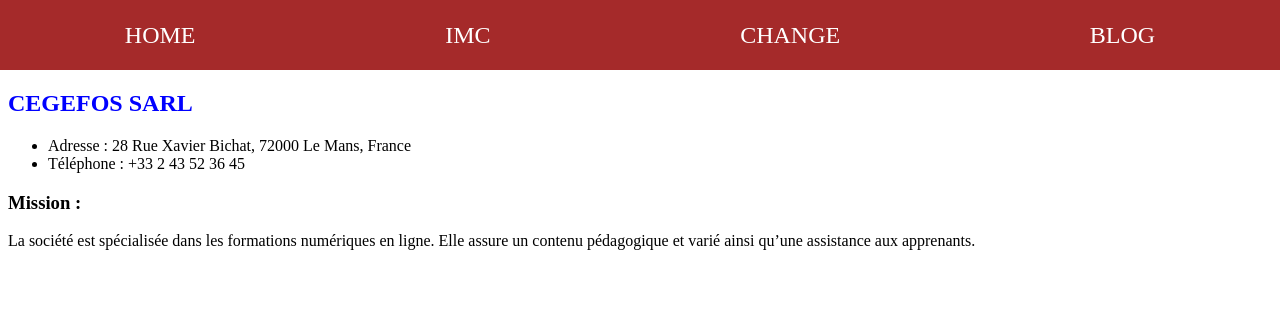
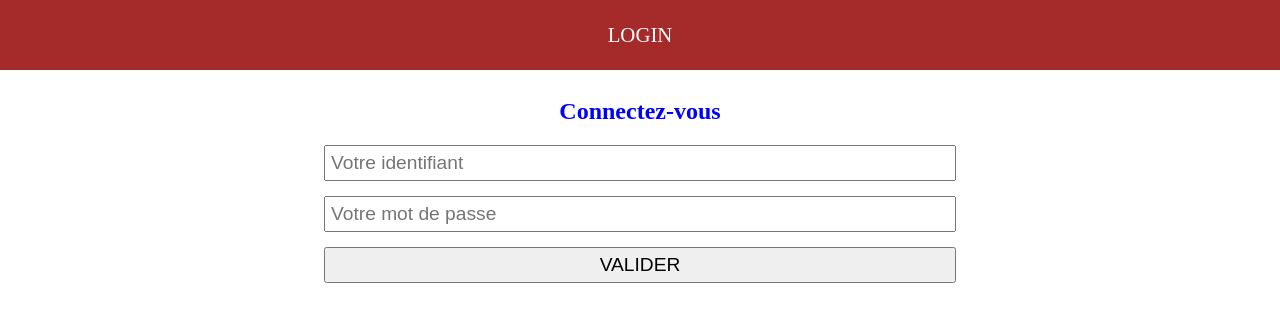
Before and after one commit to Jean-LouisB/DashBoard-Vue-JS, a Vue app: page / in a window 1280 px wide. Shown: the top 322 px of the page. Built offline with nearby package versions, Linux system fonts and the light colour scheme.

Commit message:
authentification

```diff
--- a/src/App.vue
+++ b/src/App.vue
@@ -1,21 +1,48 @@
 <template>
   <nav>
-    <routerLink :to="{ name: 'Accueil' }">HOME</routerLink>
-    <routerLink :to="{ name: 'CalculIMC'}">IMC</routerLink>
-    <routerLink :to="{ name: 'ConvertisseurDevise'}">CHANGE</routerLink>
-    <routerLink :to="{ name: 'BlogListPost'}">BLOG</routerLink>
+
+    <routerLink :to="{ name: 'LoginComponent' }" v-show="!user">LOGIN</routerLink>
+    <routerLink :to="{ name: 'Accueil' }" v-show="user">HOME</routerLink>
+    <routerLink :to="{ name: 'CalculIMC'}" v-show="user">IMC</routerLink>
+    <routerLink :to="{ name: 'ConvertisseurDevise'}" v-show="user">CHANGE</routerLink>
+    <routerLink :to="{ name: 'BlogListPost'}" v-show="user">BLOG</routerLink>
+    <a v-show="user" @click="logout()">LOG OUT</a>
     <!-- <routerLink :to="{}">INSCRIPTION</routerLink> -->
   </nav>
-  <router-view class="routerLink"/>
+  <router-view v-if="user" class="routerLink"/>
+  <LoginComponent v-else :errorMessage="errorMessage" @tryConnect="loginMethod($event)"></LoginComponent>
 </template>
 
 <script>
 import { RouterLink } from "vue-router";
+import LoginComponent from "./components/LoginComponent.vue";
+import { login } from "./services/authentification";
 
 export default {
   name: 'App',
   components: {
     RouterLink,
+    LoginComponent
+},
+  data(){
+    return{
+      user: null,
+      errorMessage:""
+
+    }
+  },
+  methods:{
+    controleEvent(event){
+      console.log(event.param1);
+      console.log(event.param2);
+    },
+    loginMethod(event) {
+      this.user = login(event.param1,event.param2);
+      this.errorMessage = this.user ? "" : "Authentification échouée."
+    },
+    logout(){
+      this.user = null
+    }
   }
 }
 </script>
@@ -35,7 +62,7 @@ nav{
 }
 a{
   text-decoration: none;
-  font-size: 1.5em;
+  font-size: 1.3em;
   color: white;
 }
 </style>
--- /dev/null
+++ b/src/components/LoginComponent.vue
@@ -0,0 +1,62 @@
+<template>
+    <section>
+        <h1>Connectez-vous</h1>
+        <div id="formulaire">
+            <p class="redNotice" v-if="errorMessage">{{ errorMessage }}</p>
+            <input type="text" id="identifiant" name="identifiant" placeholder="Votre identifiant"
+                v-model="identifiantSaisi">
+            <input type="password" id="password" name="password" placeholder="Votre mot de passe" v-model="passwordSaisi">
+            <button @click="$emit('tryConnect', { param1: identifiantSaisi, param2: passwordSaisi })">VALIDER</button>
+        </div>
+
+    </section>
+</template>
+<script>
+
+export default {
+    name: "LoginComponent",
+    props: ['errorMessage'],
+    data() {
+        return {
+            identifiantSaisi: "",
+            passwordSaisi: ""
+        }
+    }
+}
+
+</script>
+<style scoped>
+
+h1 {
+    margin-top: 90px;
+}
+
+section {
+    display: flex;
+    flex-direction: column;
+    align-items: center;
+
+}
+#formulaire{
+    display: flex;
+    flex-direction: column;
+    align-items: center;
+    width: 50%;
+
+}
+input{
+    width: 100%;
+    font-size: 1.2em;
+    margin-bottom: 15px;
+    padding: 5px;
+}
+button{
+    width: 100%;
+    font-size: 1.2em;
+    margin-bottom: 15px;
+    padding: 5px;
+}
+.redNotice{
+    color:red
+}
+</style>
--- a/src/router/index.js
+++ b/src/router/index.js
@@ -5,6 +5,7 @@ import CalculIMC from "../Views/CalculIMC"
 import ConvertisseurDevise from "../Views/ConvertisseurDevise"
 import BlogListPost from "../Views/BlogListPost"
 import NewPost from "../components/NewPost"
+import LoginComponent from "../components/LoginComponent"
 
 const routes = [
   {
@@ -33,6 +34,11 @@ const routes = [
     component: NewPost,
   },
   {
+    path: "/login",
+    name: "LoginComponent",
+    component: LoginComponent,
+  },
+  {
     path: "/:catchAll(.*)",
     component: NotFound,
   },
--- /dev/null
+++ b/src/services/authentification.js
@@ -0,0 +1,18 @@
+const users = [
+    {
+        id:0,
+        identifiant:"fabrice",
+        password:"choualacreme"
+    },
+    {
+        id:1,
+        identifiant:"dania",
+        password:"cegefos"
+    },
+]
+
+function login (identifiant,password) {
+    return users.find(user=>user.identifiant === identifiant && user.password === password)
+}
+
+export { login };
```
